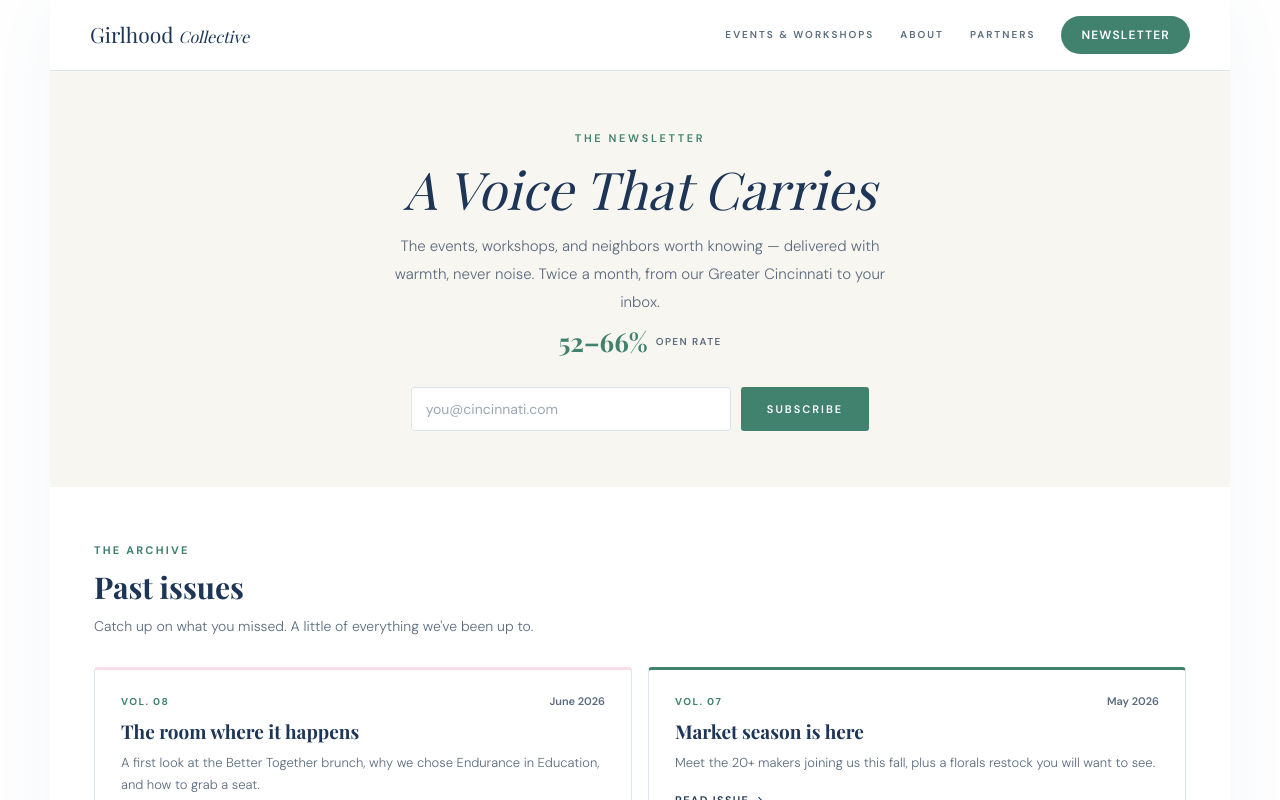
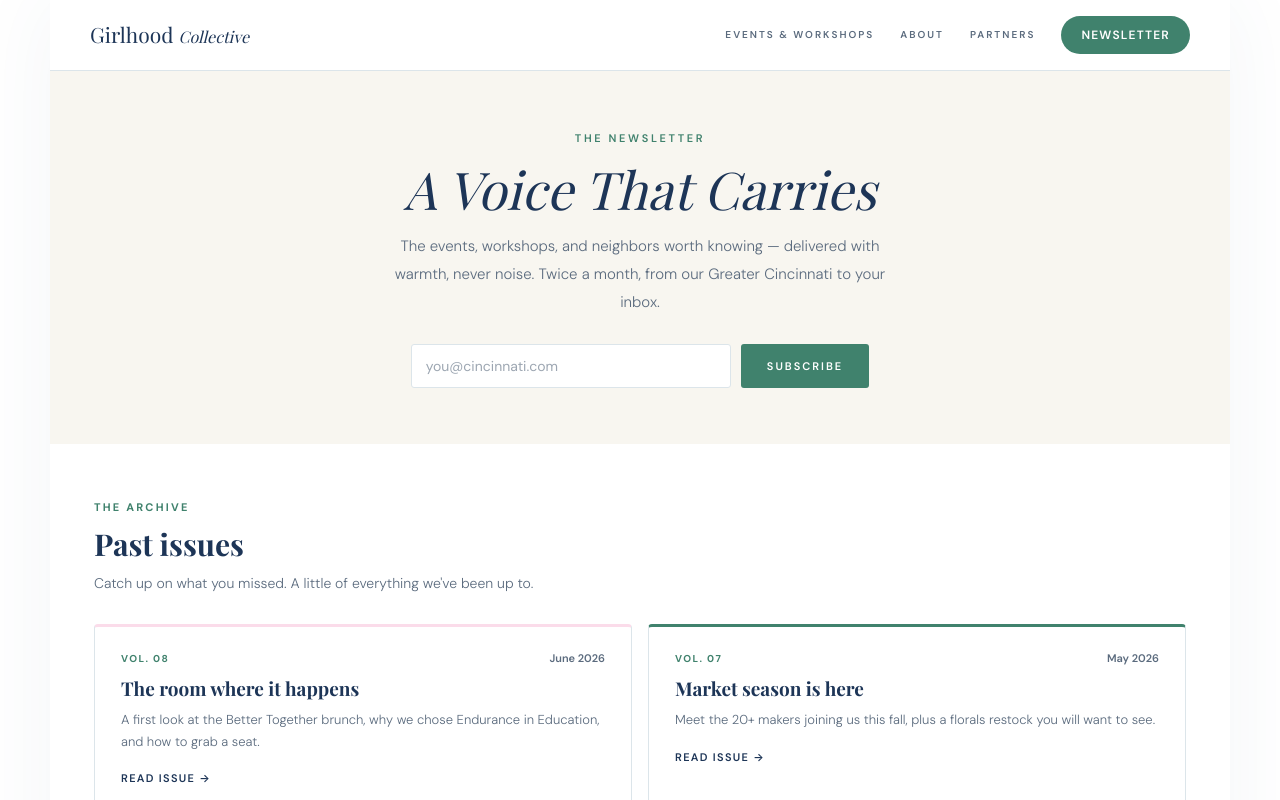
Before and after one commit to girlhoodcollective/girlhoodcincy, a React (Vite) app: page /newsletter in a window 1280 px wide. Shown: the top 800 px of the page. Built offline with nearby package versions, Linux system fonts and the light colour scheme; a web font is replaced by a local one.

Commit message:
Remove open rate stat from general newsletter subscribe areas
The 52-66% open rate stat now only appears in brand-promotion contexts
(About stats, Partners pitch) — not on the Home or Newsletter page
signup forms shown to general subscribers.

```diff
--- a/src/pages/Home.jsx
+++ b/src/pages/Home.jsx
@@ -208,7 +208,7 @@ export default function Home() {
         <div style={{ font: '700 11px var(--font-sans)', letterSpacing: '.22em', textTransform: 'uppercase', color: 'var(--gc-lavender-soft)', marginBottom: 12 }}>The newsletter</div>
         <div style={{ fontFamily: 'var(--font-serif)', fontStyle: 'italic', fontSize: 42, color: '#fff', lineHeight: 1.1, marginBottom: 8 }}>A Voice That Carries</div>
         <p style={{ fontSize: 15, fontWeight: 300, color: 'rgba(255,255,255,.72)', lineHeight: 1.8, maxWidth: 500, margin: '12px auto 26px' }}>
-          The events, workshops, and neighbors worth knowing — warmth, never noise. A <strong style={{ color: '#fff', fontWeight: 600 }}>52–66% open rate</strong> says it lands.
+          The events, workshops, and neighbors worth knowing — warmth, never noise.
         </p>
         {submitted ? (
           <div style={{ fontFamily: 'var(--font-serif)', fontStyle: 'italic', fontSize: 20, color: '#fff' }}>
--- a/src/pages/Newsletter.jsx
+++ b/src/pages/Newsletter.jsx
@@ -16,7 +16,7 @@ const ISSUES = [
 export default function Newsletter() {
   useSEO({
     title: 'The Newsletter: A Voice That Carries — Girlhood Collective',
-    description: 'Join the Girlhood Collective newsletter for Cincinnati events, workshops, and neighbors worth knowing — with a 52–66% open rate.',
+    description: 'Join the Girlhood Collective newsletter for Cincinnati events, workshops, and neighbors worth knowing.',
     path: '/newsletter',
   });
 
@@ -46,13 +46,9 @@ export default function Newsletter() {
       <div style={{ background: 'var(--gc-cream)', padding: '60px 44px 56px', textAlign: 'center' }}>
         <div style={{ font: '600 11px var(--font-sans)', letterSpacing: '.24em', textTransform: 'uppercase', color: 'var(--gc-emerald)', marginBottom: 16 }}>The newsletter</div>
         <div className="hero-title" style={{ fontFamily: 'var(--font-serif)', fontStyle: 'italic', fontSize: 52, color: 'var(--gc-navy)', lineHeight: 1.08 }}>A Voice That Carries</div>
-        <p style={{ fontSize: 15, fontWeight: 300, color: 'var(--gc-ink-muted)', lineHeight: 1.85, maxWidth: 520, margin: '16px auto 8px' }}>
+        <p style={{ fontSize: 15, fontWeight: 300, color: 'var(--gc-ink-muted)', lineHeight: 1.85, maxWidth: 520, margin: '16px auto 28px' }}>
           The events, workshops, and neighbors worth knowing — delivered with warmth, never noise. Twice a month, from our Greater Cincinnati to your inbox.
         </p>
-        <div style={{ display: 'inline-flex', alignItems: 'center', gap: 8, marginBottom: 28 }}>
-          <span style={{ fontFamily: 'var(--font-display)', fontWeight: 700, fontSize: 26, color: 'var(--gc-emerald)' }}>52–66%</span>
-          <span style={{ font: '600 10px var(--font-sans)', letterSpacing: '.14em', textTransform: 'uppercase', color: 'var(--gc-ink-muted)' }}>open rate</span>
-        </div>
 
         {submitted ? (
           <div style={{ maxWidth: 440, margin: '0 auto', background: '#fff', border: '1px solid var(--gc-border)', borderRadius: 6, padding: '28px 24px' }}>
```
